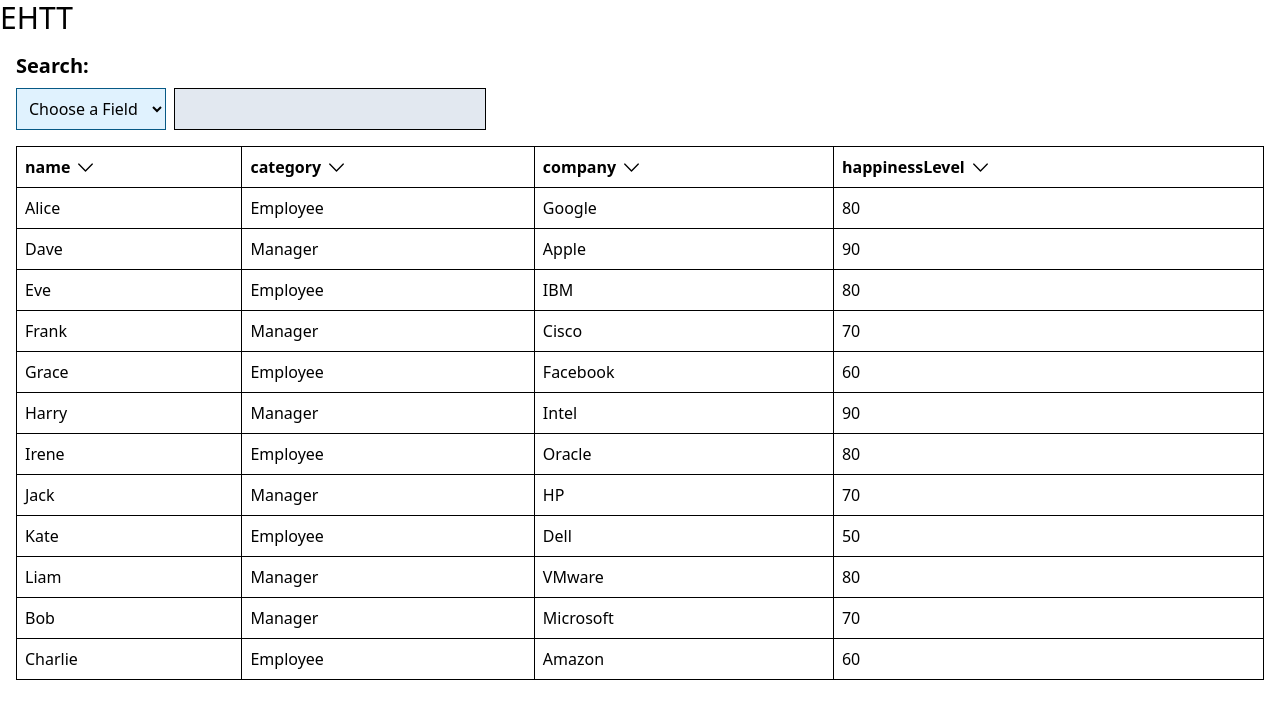
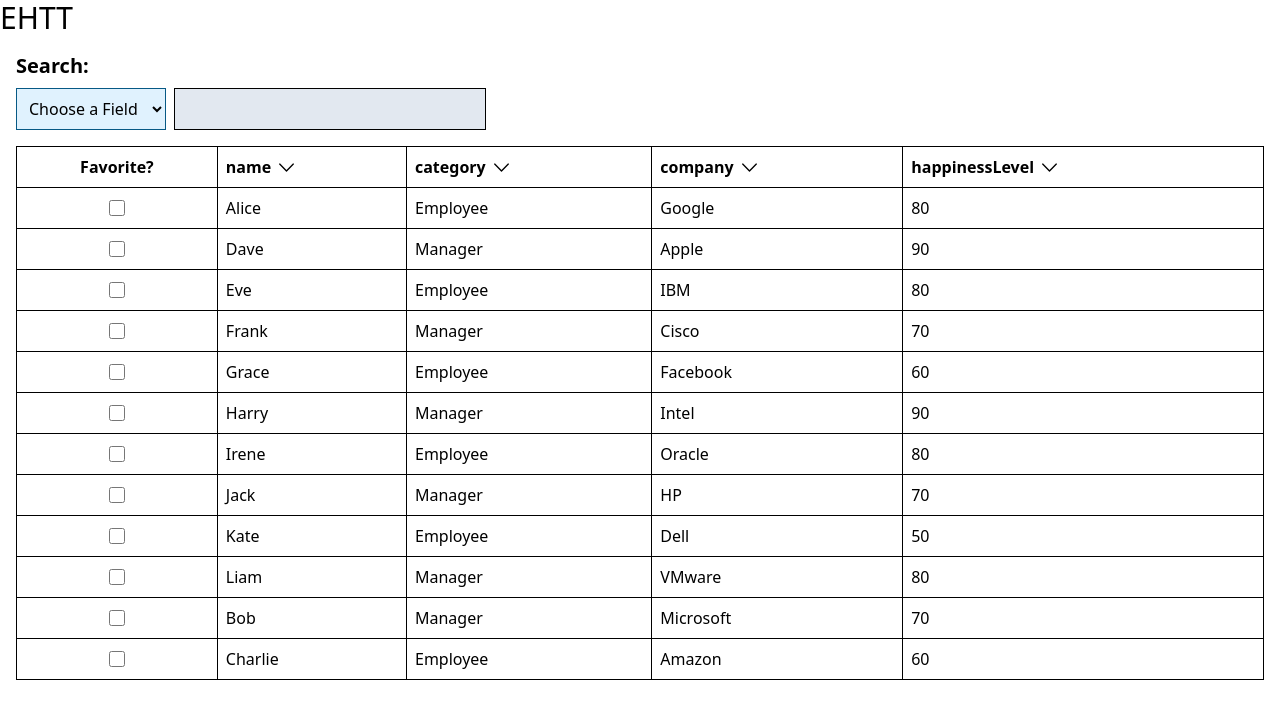
Before and after one commit to gopoma/EHTT, a React (Vite) app: page / in a window 1280 px wide. Shown: the top 718 px of the page. Built offline with nearby package versions, Linux system fonts and the light colour scheme; the HTML template or start-up script is replaced by a standard one.

Commit message:
add checkbox

```diff
--- a/src/components/PeopleTable.tsx
+++ b/src/components/PeopleTable.tsx
@@ -10,18 +10,8 @@
 
 export const PeopleTable: FC = () => {
   const [people, setPeople] = useState<Person[]>([])
-  const {
-    searchFilterCriteria,
-    searchResults,
-    onSearchFilterFieldChange,
-    onSearchFilterValueChange
-  } = useSearching<Person>({ items: people })
-
-  const {
-    sortedItems,
-    sortingCriterias,
-    onSortingCriteriaElementClick
-  } = useSorting<Person>({ items: searchResults })
+  const { searchFilterCriteria, searchResults, onSearchFilterFieldChange, onSearchFilterValueChange } = useSearching<Person>({ items: people })
+  const { sortedItems, sortingCriterias, onSortingCriteriaElementClick } = useSorting<Person>({ items: searchResults })
 
   useEffect(() => {
     getPeople()
@@ -66,6 +56,7 @@
       <table>
         <thead>
           <tr>
+            <th className='p-2 border border-black'>Favorite?</th>
             {
               selectedFields.map((key) => (
                 <th
@@ -95,14 +86,29 @@
               (sortedItems).map((sortedItem) => {
                 return (<tr key={ sortedItem.id }>
                   {
-                    selectedFields.map((key) => (
+                    <>
                       <td
                         key={ uuidv4() }
                         className='p-2 border border-black'
                       >
-                        { sortedItem[key] }
-                      </td>)
-                    )
+                        <section className='flex justify-center items-center'>
+                          <input
+                            type='checkbox'
+                            className='w-4 h-4'
+                          />
+                        </section>
+                      </td>
+                      {
+                        selectedFields.map((key) => (
+                          <td
+                            key={ uuidv4() }
+                            className='p-2 border border-black'
+                          >
+                            { sortedItem[key] }
+                          </td>)
+                        )
+                      }
+                    </>
                   }
                 </tr>)
               })
```
